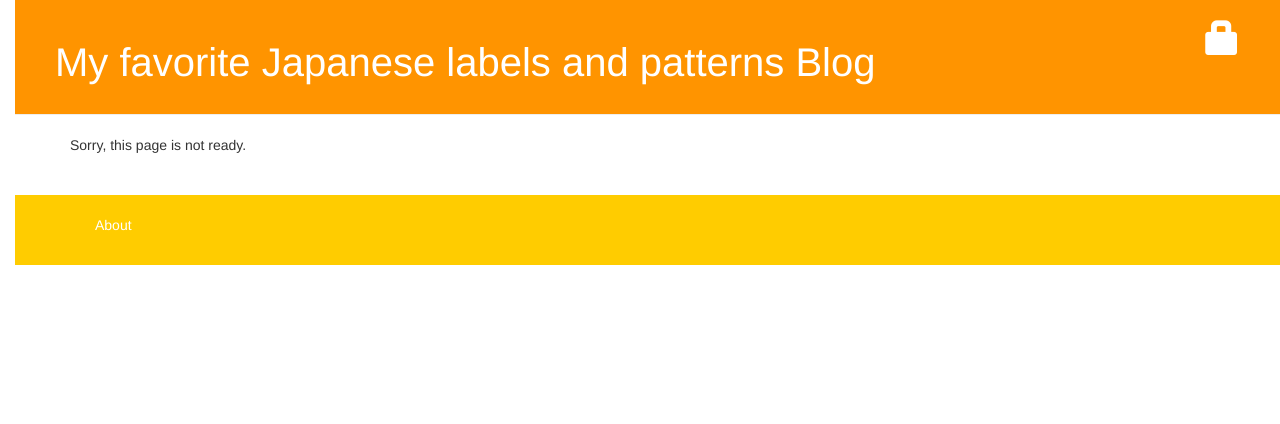
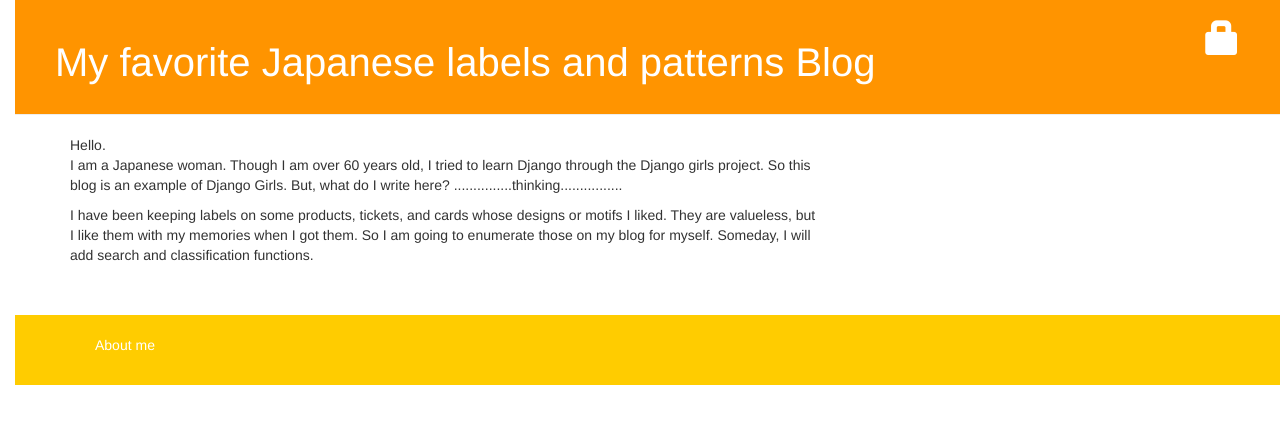
Before and after one commit to JsilverPi/my-first-blog, a Django app: template proj1/blog/templates/blog/about.html in a window 1280 px wide. Shown: the top 424 px of the page. Run offline with Django 3.2, Linux system fonts and the light colour scheme; the template is opened without the code that fills it, so the values that code supplies are empty; some libraries are stand-ins or nearby versions.

Commit message:
change 0914

```diff
--- a/proj1/blog/templates/blog/about.html
+++ b/proj1/blog/templates/blog/about.html
@@ -1,5 +1,12 @@
 {% extends 'blog/base.html'  %}
+
 {% block content %}
-Sorry,
-this page is not ready.
+
+Hello. <p>
+I am a Japanese woman. Though I am over 60 years old, I tried to learn Django through the Django girls project. So this blog is  an example of Django Girls.
+But, what do I write here?    ...............thinking................
+</p>
+
+<p>I have been keeping labels on some products, tickets, and cards whose designs or motifs I liked. They are valueless, but I like them with my memories when I got them. So I am going to enumerate those on my blog for myself.
+Someday, I will add search and classification functions.
 {% endblock %}
--- a/proj1/blog/templates/blog/base.html
+++ b/proj1/blog/templates/blog/base.html
@@ -30,7 +30,7 @@
 
 <div class="page-footer">
 <p>
-   <a href="{%  url  'about'  %}">About</a>
+   <a href="{%  url  'about'  %}">About me</a>
 </p>
 </div>
 </body>
```
